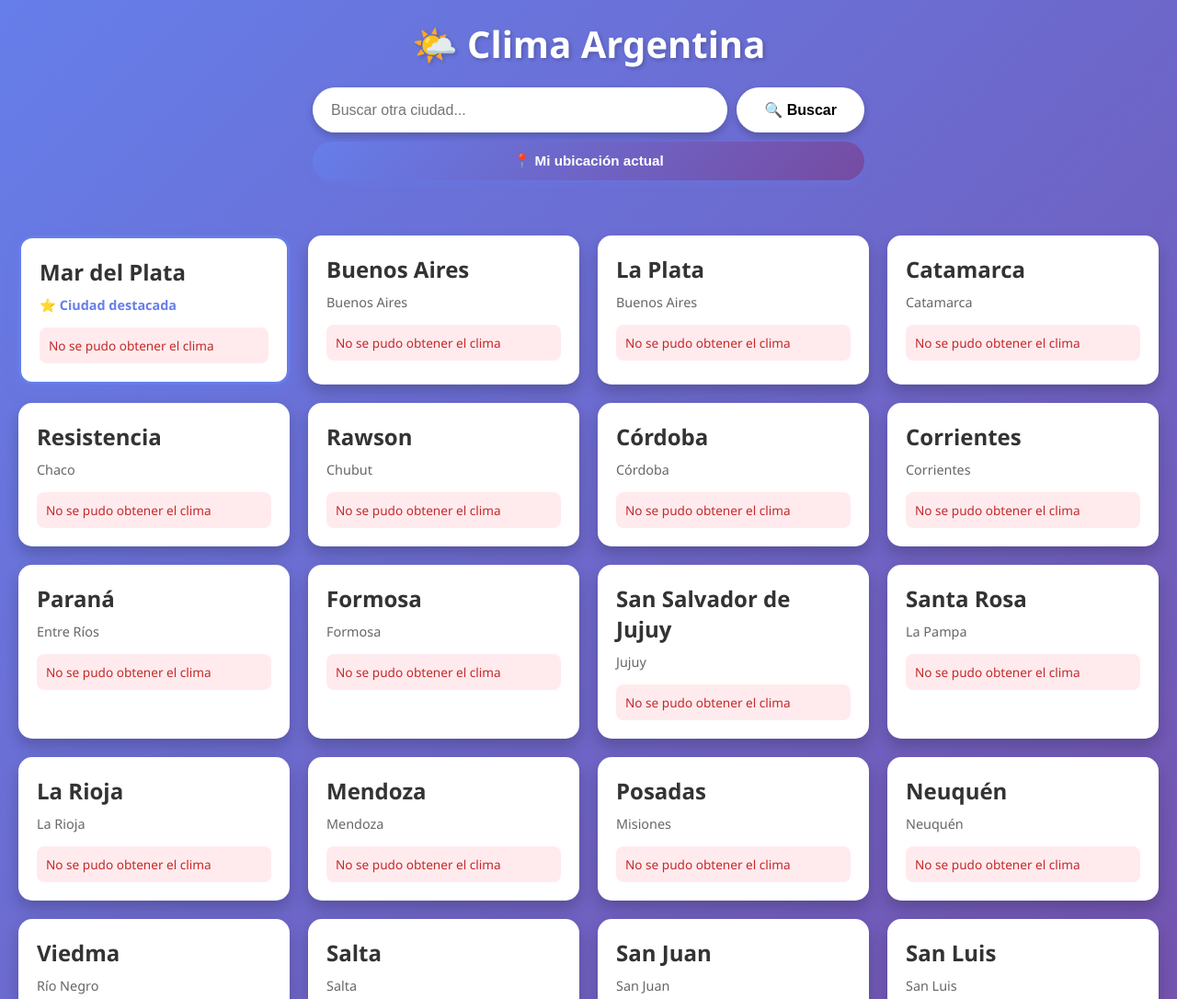
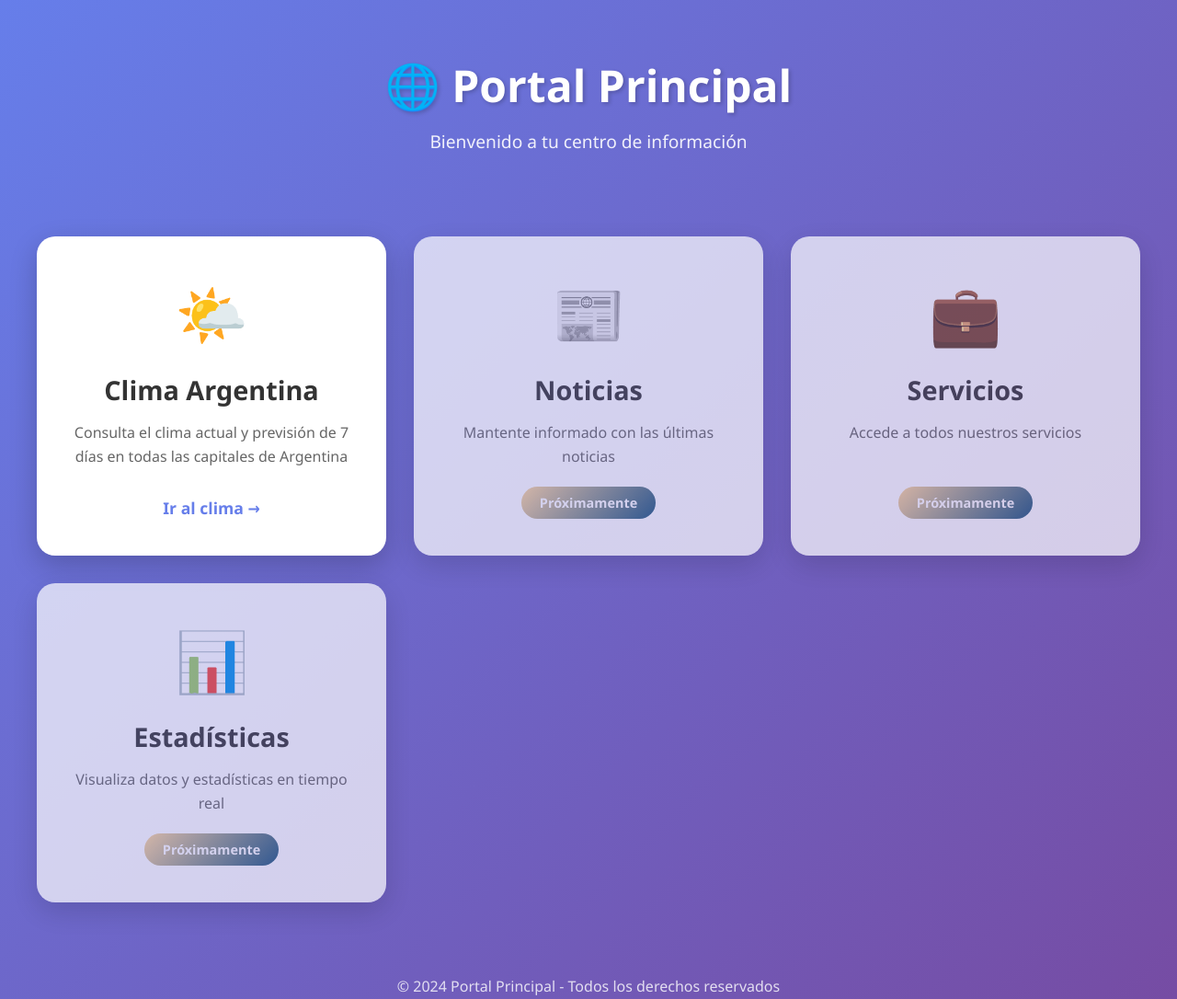
Before and after one commit to elmarpla/Kiro2, a plain HTML site: page index.html in a window 1280 px wide. Shown: the top 1086 px of the page at 92% size. Drawn offline with Linux system fonts and the light colour scheme; no server answers.

Commit message:
Crear portal principal con acceso a página del clima

```diff
--- a/style.css
+++ b/clima.css
@@ -14,6 +14,22 @@ body {
 .container {
     max-width: 1400px;
     margin: 0 auto;
+}
+
+.back-button {
+    display: inline-block;
+    color: white;
+    text-decoration: none;
+    font-size: 1rem;
+    padding: 10px 20px;
+    background: rgba(255, 255, 255, 0.2);
+    border-radius: 25px;
+    margin-bottom: 20px;
+    transition: background 0.3s ease;
+}
+
+.back-button:hover {
+    background: rgba(255, 255, 255, 0.3);
 }
 
 h1 {
--- a/index.html
+++ b/index.html
@@ -3,31 +3,57 @@
 <head>
     <meta charset="UTF-8">
     <meta name="viewport" content="width=device-width, initial-scale=1.0">
-    <title>Clima en Capitales de Argentina</title>
-    <link rel="stylesheet" href="style.css">
+    <title>Portal Principal</title>
+    <link rel="stylesheet" href="portal.css">
 </head>
 <body>
     <div class="container">
-        <h1>🌤️ Clima Argentina</h1>
+        <header class="header">
+            <h1>🌐 Portal Principal</h1>
+            <p class="subtitle">Bienvenido a tu centro de información</p>
+        </header>
 
-        <div class="search-section">
-            <div class="search-box">
-                <input type="text" id="searchInput" placeholder="Buscar otra ciudad..." autocomplete="off">
-                <button id="searchBtn">🔍 Buscar</button>
+        <div class="cards-grid">
+            <a href="clima.html" class="portal-card">
+                <div class="card-icon">🌤️</div>
+                <h2>Clima Argentina</h2>
+                <p>Consulta el clima actual y previsión de 7 días en todas las capitales de Argentina</p>
+                <div class="card-footer">
+                    <span class="card-link">Ir al clima →</span>
+                </div>
+            </a>
+
+            <div class="portal-card coming-soon">
+                <div class="card-icon">📰</div>
+                <h2>Noticias</h2>
+                <p>Mantente informado con las últimas noticias</p>
+                <div class="card-footer">
+                    <span class="coming-soon-badge">Próximamente</span>
+                </div>
             </div>
-            <button id="locationBtn" class="location-btn">📍 Mi ubicación actual</button>
-            <div class="search-results" id="searchResults"></div>
+
+            <div class="portal-card coming-soon">
+                <div class="card-icon">💼</div>
+                <h2>Servicios</h2>
+                <p>Accede a todos nuestros servicios</p>
+                <div class="card-footer">
+                    <span class="coming-soon-badge">Próximamente</span>
+                </div>
+            </div>
+
+            <div class="portal-card coming-soon">
+                <div class="card-icon">📊</div>
+                <h2>Estadísticas</h2>
+                <p>Visualiza datos y estadísticas en tiempo real</p>
+                <div class="card-footer">
+                    <span class="coming-soon-badge">Próximamente</span>
+                </div>
+            </div>
         </div>
 
-        <div class="loading" id="loading">Cargando datos del clima...</div>
-        <div class="weather-grid" id="weatherGrid"></div>
+        <footer class="footer">
+            <p>© 2024 Portal Principal - Todos los derechos reservados</p>
+        </footer>
     </div>
-
-    <!-- Modal de previsión -->
-    <div id="forecastModal" class="modal">
-        <div class="modal-content" id="forecastContent"></div>
-    </div>
-
-    <script src="script.js"></script>
 </body>
 </html>
--- /dev/null
+++ b/portal.css
@@ -0,0 +1,130 @@
+* {
+    margin: 0;
+    padding: 0;
+    box-sizing: border-box;
+}
+
+body {
+    font-family: 'Segoe UI', Tahoma, Geneva, Verdana, sans-serif;
+    background: linear-gradient(135deg, #667eea 0%, #764ba2 100%);
+    min-height: 100vh;
+    padding: 20px;
+}
+
+.container {
+    max-width: 1200px;
+    margin: 0 auto;
+}
+
+.header {
+    text-align: center;
+    color: white;
+    margin-bottom: 50px;
+    padding: 40px 20px;
+}
+
+.header h1 {
+    font-size: 3rem;
+    margin-bottom: 15px;
+    text-shadow: 2px 2px 4px rgba(0, 0, 0, 0.2);
+}
+
+.subtitle {
+    font-size: 1.2rem;
+    opacity: 0.9;
+}
+
+.cards-grid {
+    display: grid;
+    grid-template-columns: repeat(auto-fit, minmax(280px, 1fr));
+    gap: 30px;
+    margin-bottom: 50px;
+}
+
+.portal-card {
+    background: white;
+    border-radius: 20px;
+    padding: 40px 30px;
+    text-align: center;
+    transition: transform 0.3s ease, box-shadow 0.3s ease;
+    box-shadow: 0 10px 30px rgba(0, 0, 0, 0.2);
+    text-decoration: none;
+    color: inherit;
+    display: flex;
+    flex-direction: column;
+    cursor: pointer;
+}
+
+.portal-card:not(.coming-soon):hover {
+    transform: translateY(-10px);
+    box-shadow: 0 15px 40px rgba(0, 0, 0, 0.3);
+}
+
+.portal-card.coming-soon {
+    opacity: 0.7;
+    cursor: default;
+}
+
+.card-icon {
+    font-size: 4rem;
+    margin-bottom: 20px;
+}
+
+.portal-card h2 {
+    font-size: 1.8rem;
+    color: #333;
+    margin-bottom: 15px;
+}
+
+.portal-card p {
+    color: #666;
+    line-height: 1.6;
+    margin-bottom: 20px;
+    flex-grow: 1;
+}
+
+.card-footer {
+    margin-top: auto;
+}
+
+.card-link {
+    color: #667eea;
+    font-weight: bold;
+    font-size: 1.1rem;
+}
+
+.coming-soon-badge {
+    display: inline-block;
+    background: linear-gradient(135deg, #ffd89b 0%, #19547b 100%);
+    color: white;
+    padding: 8px 20px;
+    border-radius: 20px;
+    font-size: 0.9rem;
+    font-weight: bold;
+}
+
+.footer {
+    text-align: center;
+    color: white;
+    padding: 30px 20px;
+    opacity: 0.8;
+}
+
+@media (max-width: 768px) {
+    .header h1 {
+        font-size: 2rem;
+    }
+
+    .subtitle {
+        font-size: 1rem;
+    }
+
+    .cards-grid {
+        grid-template-columns: 1fr;
+        gap: 20px;
+    }
+
+    .portal-card {
+        padding: 30px 20px;
+    }
+}
```
Also changed, not shown: clima.html (added, +34 -0 lines), clima.js (renamed from script.js).
